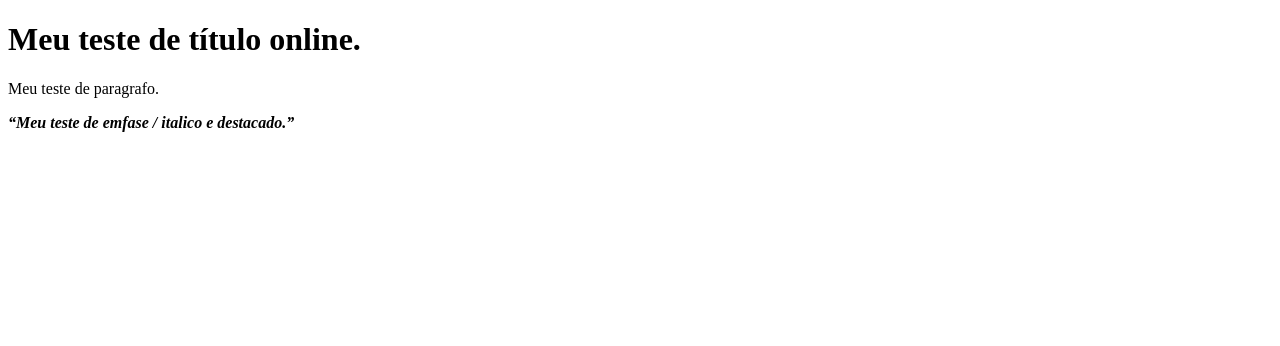
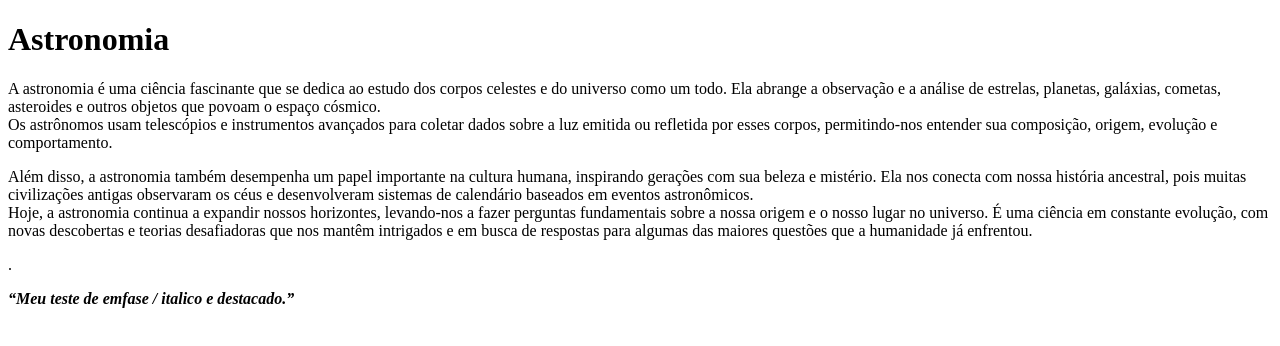
Before and after one commit to letyciagodoi/Astronomia2, a plain HTML site: page index.html in a window 1280 px wide. Drawn offline with Linux system fonts and the light colour scheme.

Commit message:
inicial2

```diff
--- a/index.html
+++ b/index.html
@@ -2,11 +2,14 @@
 <html lang="pt-BR">
     <head>
         <meta charset="UTF-8">
-        <title>Meu primeiro teste</title>
+        <title>Astronomia</title>
     </head>
     <body>
-        <h1> Meu teste de título online.</h1>
-        <p> Meu teste de paragrafo.</p>
+        <h1> Astronomia</h1>
+        <p> A astronomia é uma ciência fascinante que se dedica ao estudo dos corpos celestes e do universo como um todo. Ela abrange a observação e a análise de estrelas, planetas, galáxias, cometas, asteroides e outros objetos que povoam o espaço cósmico.<br> Os astrônomos usam telescópios e instrumentos avançados para coletar dados sobre a luz emitida ou refletida por esses corpos, permitindo-nos entender sua composição, origem, evolução e comportamento.</p>
+
+        <p>Além disso, a astronomia também desempenha um papel importante na cultura humana, inspirando gerações com sua beleza e mistério. Ela nos conecta com nossa história ancestral, pois muitas civilizações antigas observaram os céus e desenvolveram sistemas de calendário baseados em eventos astronômicos.<br> Hoje, a astronomia continua a expandir nossos horizontes, levando-nos a fazer perguntas fundamentais sobre a nossa origem e o nosso lugar no universo. É uma ciência em constante evolução, com novas descobertas e teorias desafiadoras que nos mantêm intrigados e em busca de respostas para algumas das maiores questões que a humanidade já enfrentou.</p>
+        .</p>
         <p><em><strong><q>Meu teste de emfase / italico e destacado.</q></strong></em></p>
     </body>
 </html>
```
